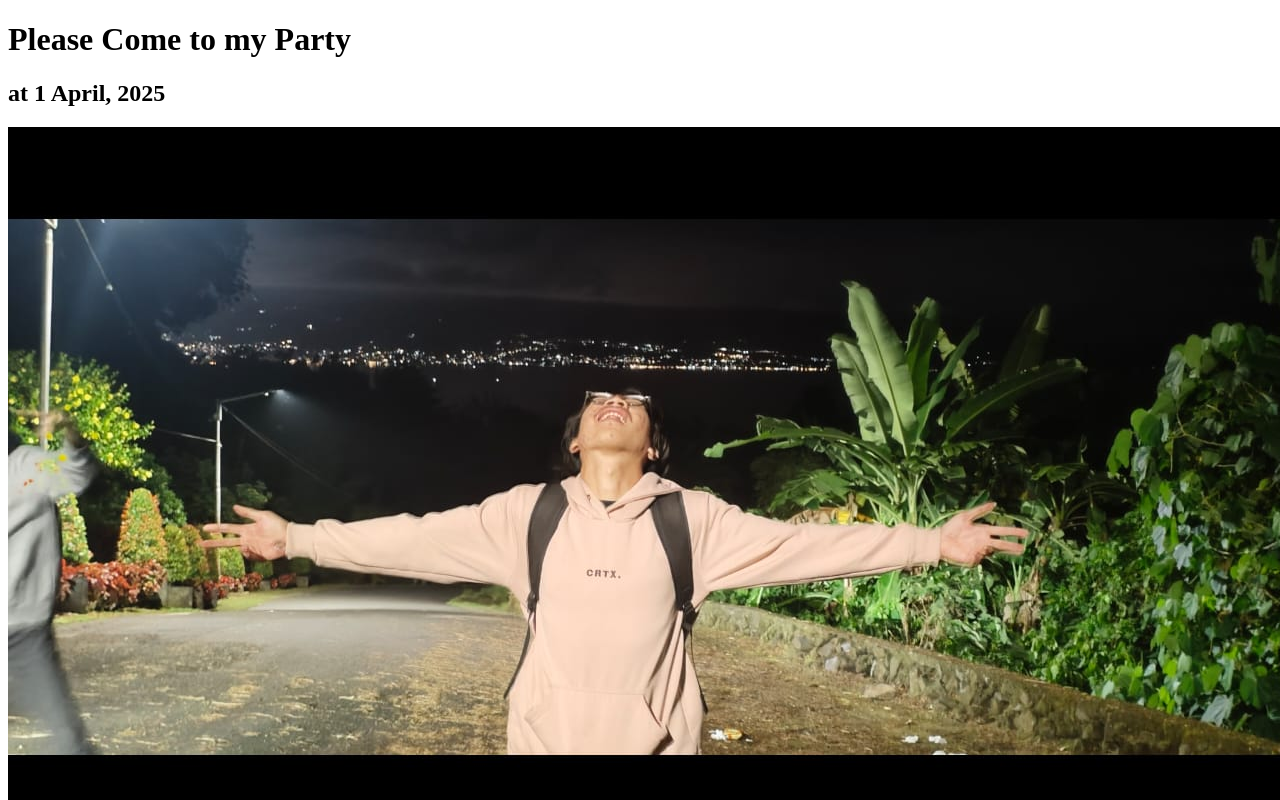
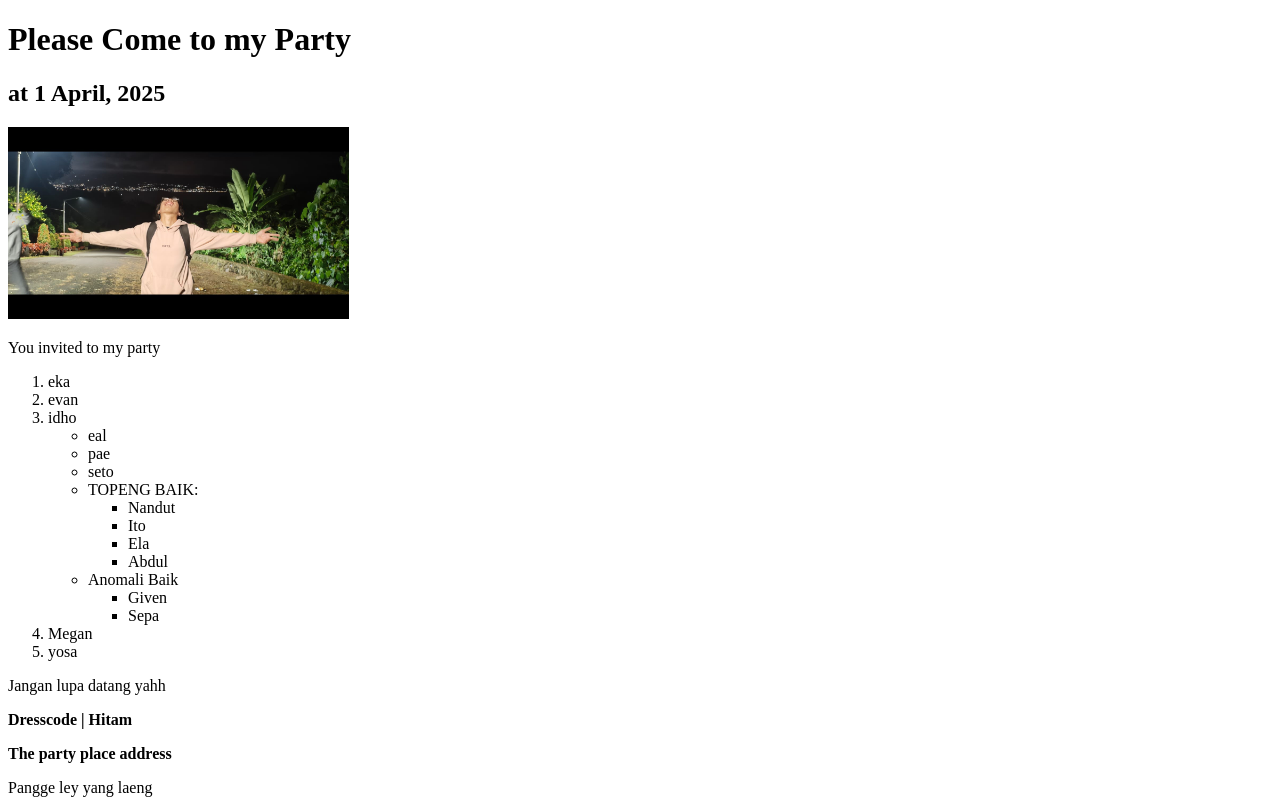
Before and after one commit to Bunqris/Undangan, a plain HTML site: page hasilpertama.html in a window 1280 px wide. Shown: the top 800 px of the page. Drawn offline with Linux system fonts and the light colour scheme.

Commit message:
Add files via upload

```diff
--- a/hasilpertama.html
+++ b/hasilpertama.html
@@ -4,11 +4,12 @@
         <h1>Please Come to my Party</h1>
         <h2>at 1 April, 2025</h2>
 
-        <img src="WhatsApp Image 2025-03-13 at 05.15.04_4c5f4849.jpg" alt="">
+        <img src="WhatsApp Image 2025-03-13 at 05.15.04_4c5f4849.jpg" width="27%" alt="">
     </body>
 </header>
 <section>
     <body>
+
         <p>You invited to my party</p>
         <ol>
             <li>eka</li>
@@ -36,6 +37,7 @@
         </ol>
 
     <p>Jangan lupa datang yahh</p>
+    <p> <B>Dresscode | Hitam</B></p>
 </section>
 <footer>
     <body>
```
